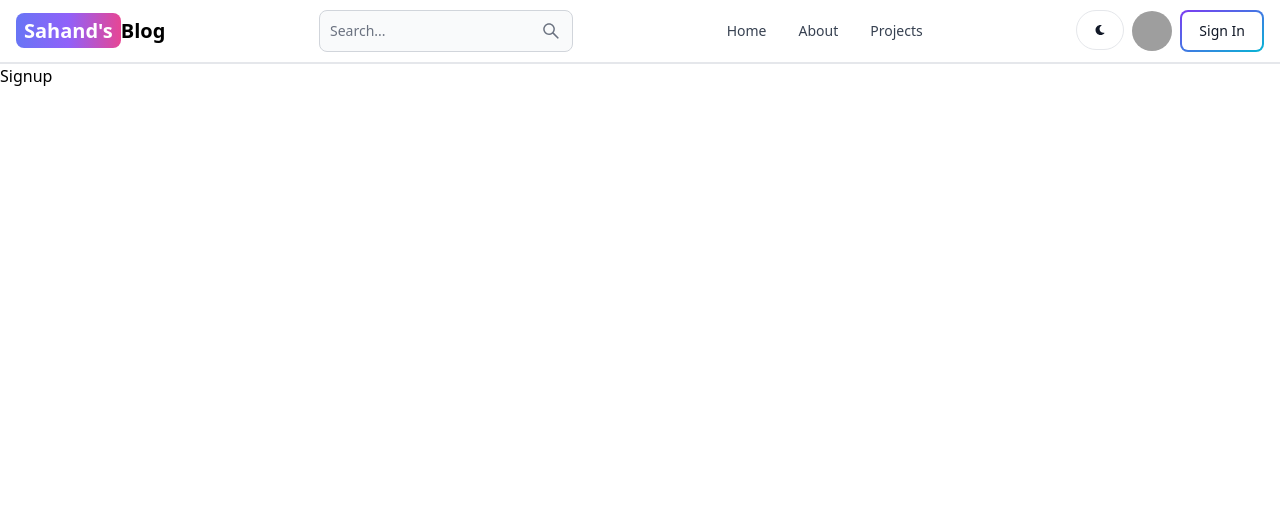
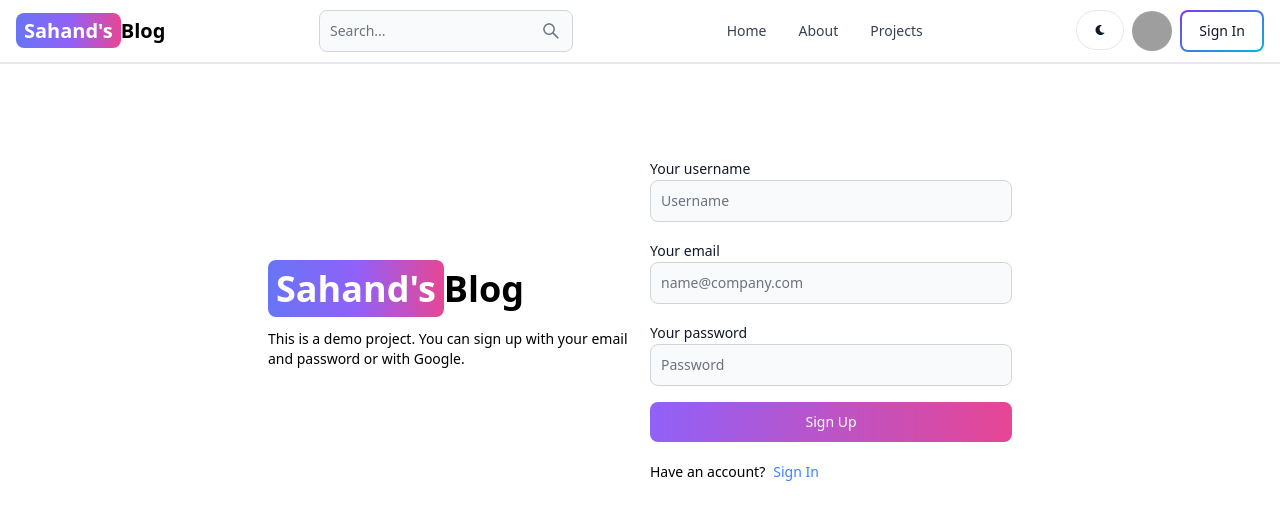
Before and after one commit to abdelfattahidr/MERN-Project, a React (Vite) app in the folder Client/: page /sign-up in a window 1280 px wide. Shown: the top 520 px of the page. Built offline with nearby package versions, Linux system fonts and the light colour scheme; grey boxes are pictures that could not be loaded.

Commit message:
create siggnup page ui

```diff
--- a/Client/src/pages/Signup.jsx
+++ b/Client/src/pages/Signup.jsx
@@ -1,5 +1,51 @@
-export default function Signup() {
+import { Button, Label, TextInput } from 'flowbite-react';
+import { Link } from 'react-router-dom';
+
+export default function SignUp() {
      return (
-          <div>Signup</div>
-     )
+          <div className='min-h-screen mt-20'>
+               <div className='flex p-3 max-w-3xl mx-auto flex-col md:flex-row md:items-center gap-5'>
+                    {/* left */}
+                    <div className='flex-1'>
+                         <Link to='/' className='font-bold dark:text-white text-4xl'>
+                              <span className='px-2 py-1 bg-gradient-to-r from-indigo-500 via-purple-500 to-pink-500 rounded-lg text-white'>
+                                   Sahand&apos;s
+                              </span>
+                              Blog
+                         </Link>
+                         <p className='text-sm mt-5'>
+                              This is a demo project. You can sign up with your email and password
+                              or with Google.
+                         </p>
+                    </div>
+                    {/* right */}
+
+                    <div className='flex-1'>
+                         <form className='flex flex-col gap-4'>
+                              <div>
+                                   <Label value='Your username' />
+                                   <TextInput type='text' placeholder='Username' id='username' />
+                              </div>
+                              <div>
+                                   <Label value='Your email' />
+                                   <TextInput type='text' placeholder='name@company.com' id='email' />
+                              </div>
+                              <div>
+                                   <Label value='Your password' />
+                                   <TextInput type='text' placeholder='Password' id='password' />
+                              </div>
+                              <Button gradientDuoTone='purpleToPink' type='submit'>
+                                   Sign Up
+                              </Button>
+                         </form>
+                         <div className="flex gap-2 text-sm mt-5">
+                              <span>Have an account?</span>
+                              <Link to='/sign-in' className='text-blue-500'>
+                                   Sign In
+                              </Link>
+                         </div>
+                    </div>
+               </div>
+          </div>
+     );
 }
```
